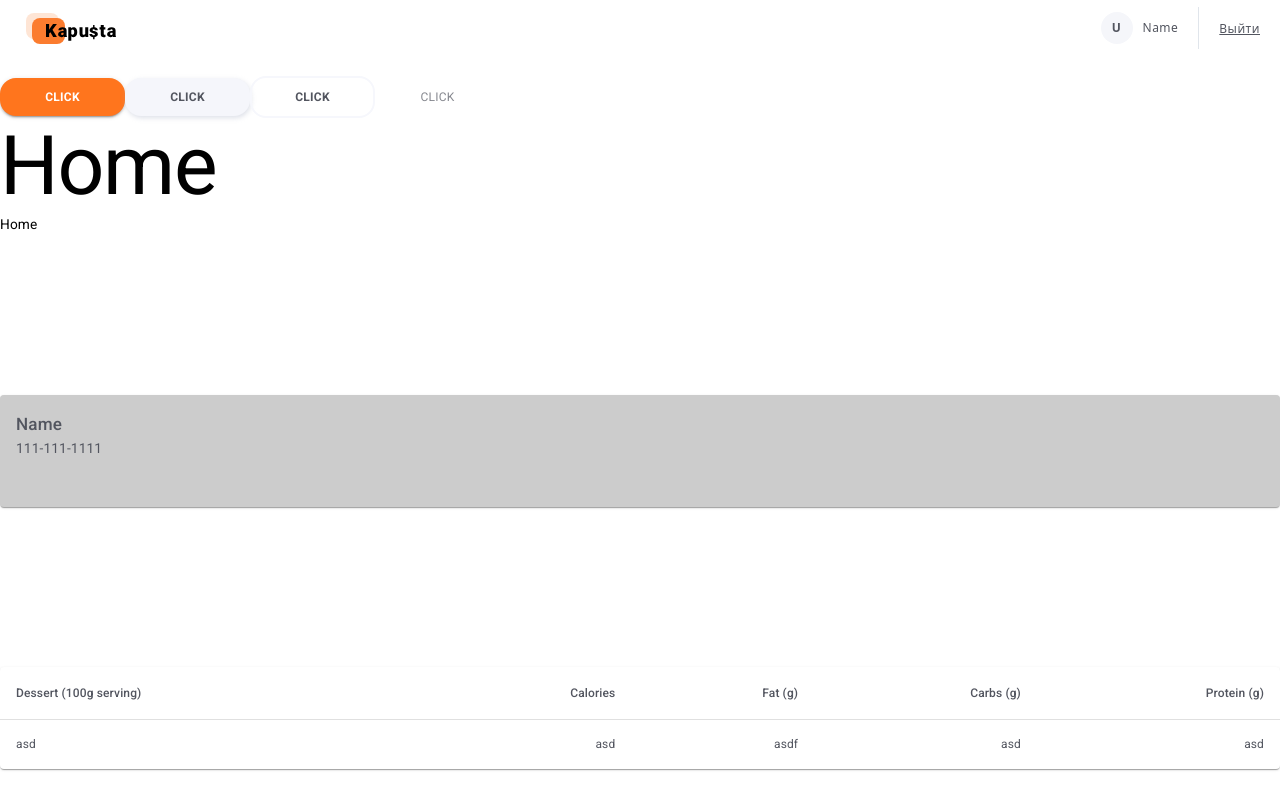
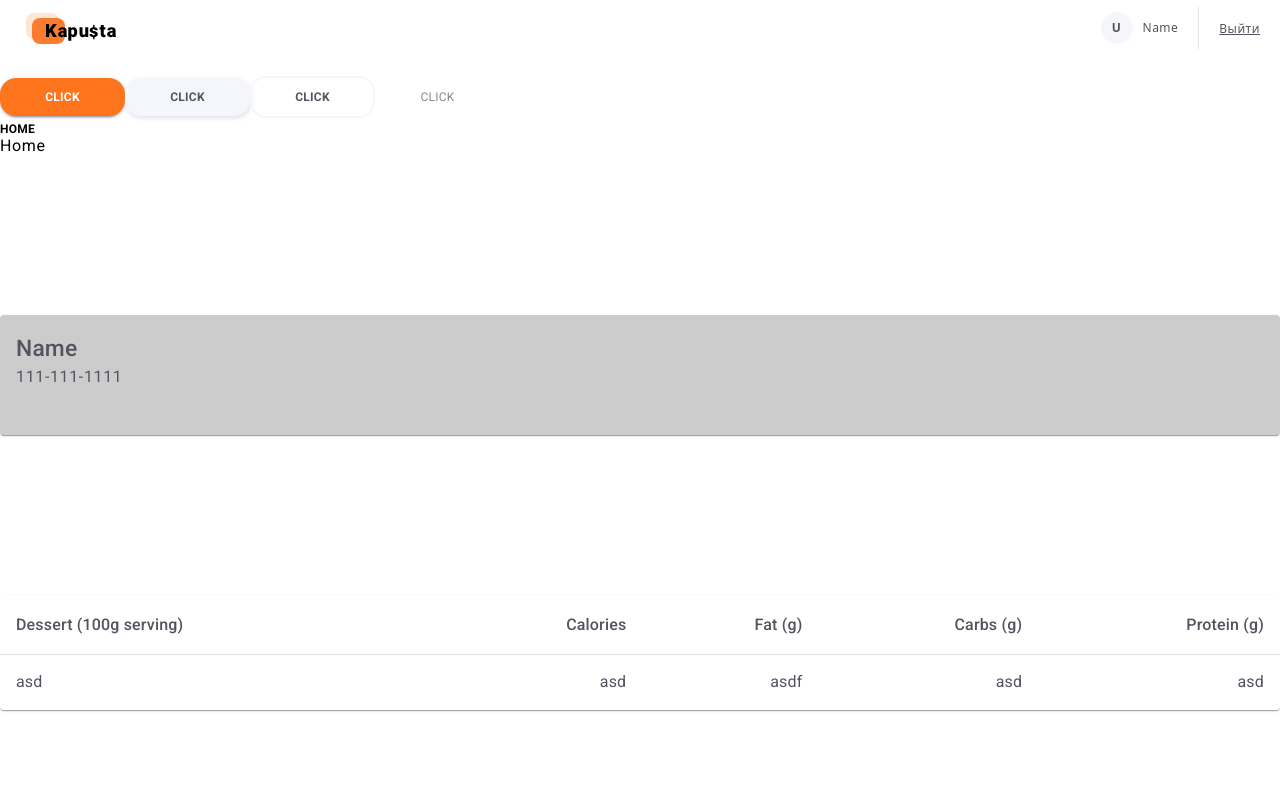
Before and after one commit to HannaHryhorieva/kapusta-seven-front, a React (Create React App) app: page / in a window 1280 px wide. Built offline with nearby package versions, Linux system fonts and the light colour scheme.

Commit message:
fix body styles

```diff
--- a/src/example/ExampleComponent.js
+++ b/src/example/ExampleComponent.js
@@ -1,19 +1,18 @@
 import {
-  // AppBar,
+  Box,
   Button,
   Paper,
   Table,
   TableBody,
+  TableCell,
+  TableContainer,
   TableHead,
   TableRow,
-  TableCell,
-  TableContainer,
   Typography,
-  Box,
 } from '@mui/material';
 
+import CustomStyledExampleComponent from './CustomStyledExampleComponent';
 import React from 'react';
-import CustomStyledExampleComponent from './CustomStyledExampleComponent';
 
 function ExampleComponent() {
   return (
@@ -31,7 +30,7 @@ function ExampleComponent() {
           Click
         </Button>
       </Box>
-      <Typography variant="h1">Home</Typography>
+      <Typography variant="button">Home</Typography>
       <Typography variant="body1">Home</Typography>
 
       <CustomStyledExampleComponent />
--- a/src/index.css
+++ b/src/index.css
@@ -3,6 +3,9 @@ body {
   font-family: 'Roboto', sans-serif;
   -webkit-font-smoothing: antialiased;
   -moz-osx-font-smoothing: grayscale;
+  font-size: '12px';
+  line-height: 1.17;
+  letter-spacing: '0.04em';
 }
 
 code {
--- a/src/styles/theme.js
+++ b/src/styles/theme.js
@@ -44,6 +44,12 @@ const themeOptions = {
       letterSpacing: '0.02em',
       borderRadius: 16,
     },
+    htmlFontSize: 12,
+    body1: {
+      fontSize: '1rem',
+      lineHeight: 1.17,
+      letterSpacing: '0.04em',
+    },
   },
   breakpoints: {
     values: {
```
